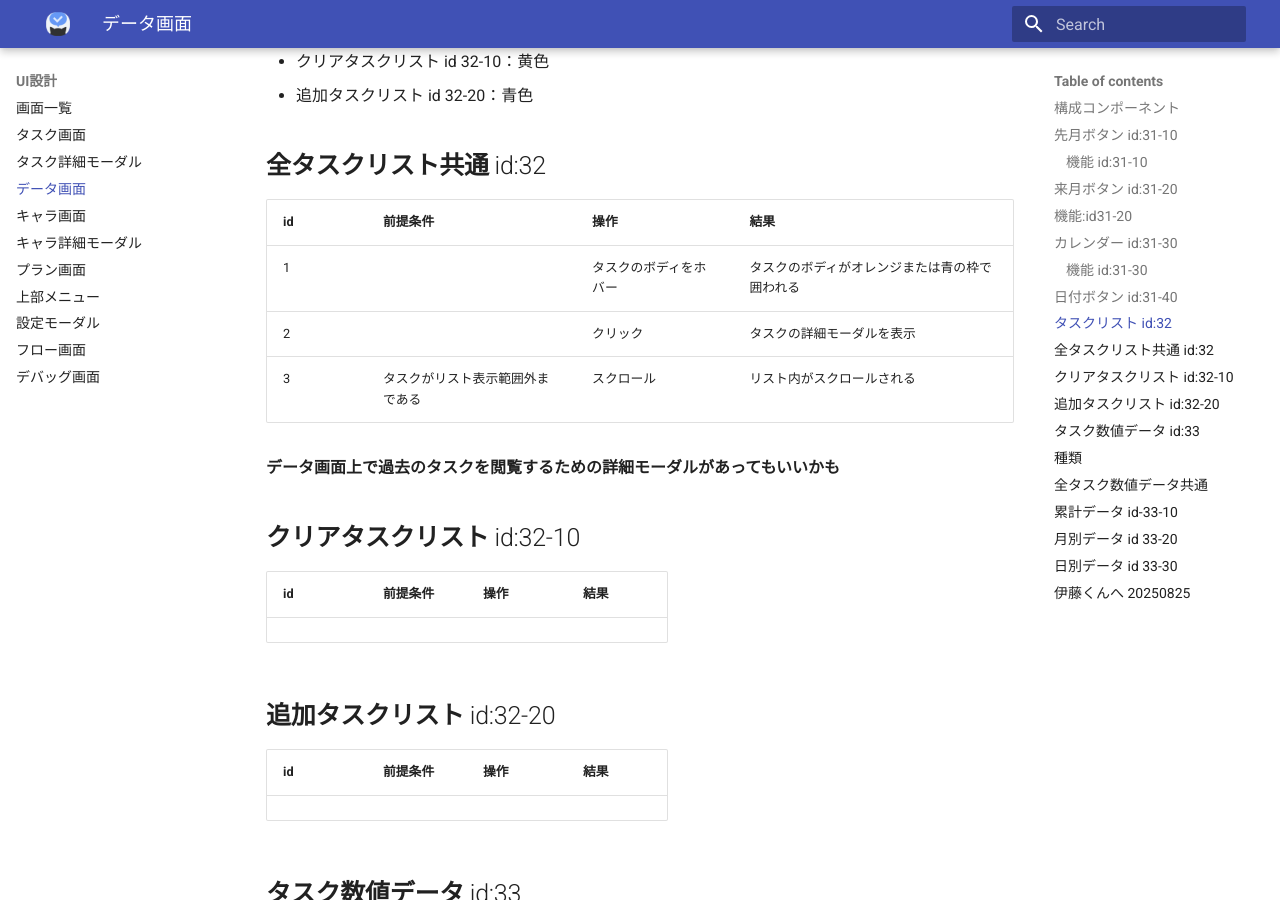
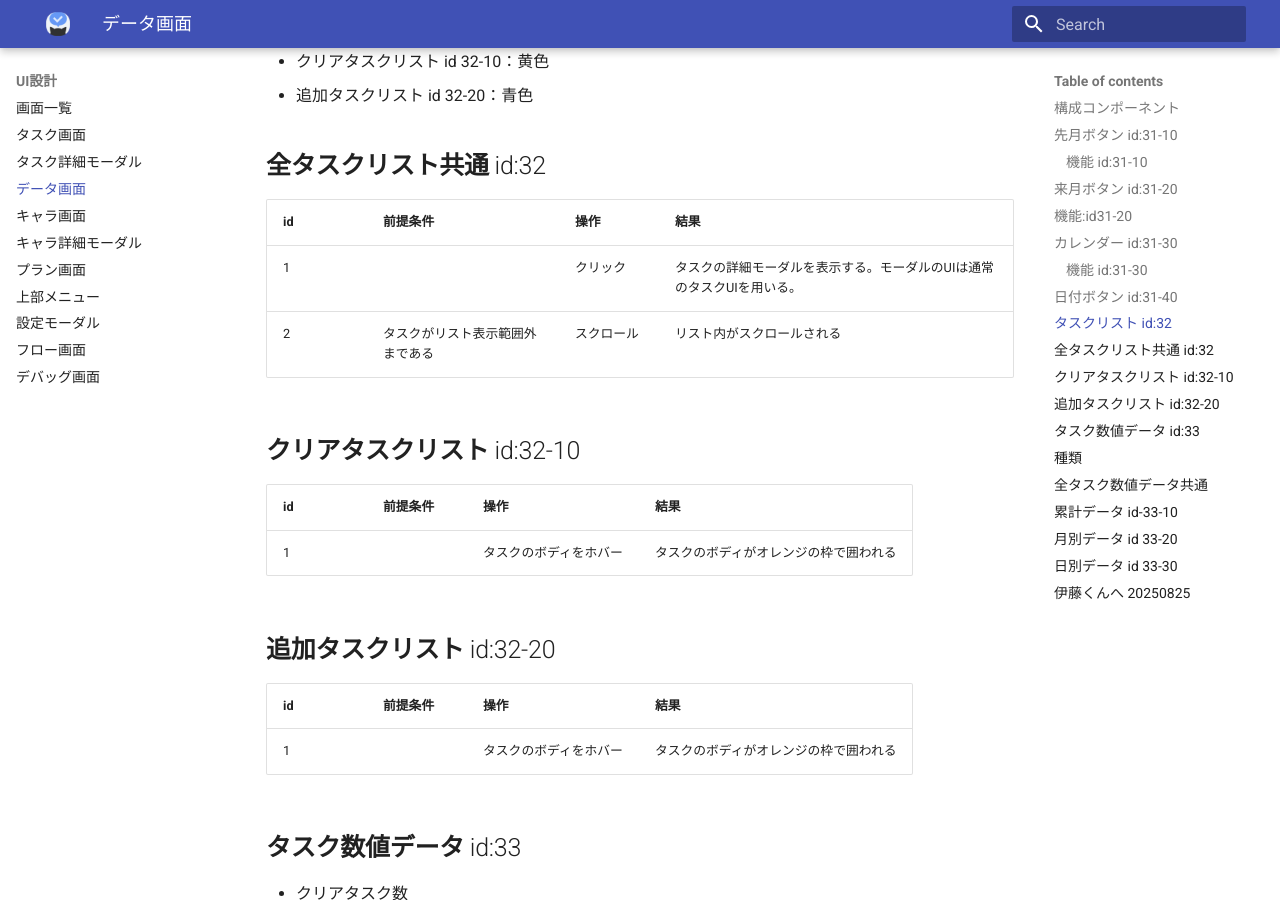
Before and after one commit to CharaDo-Official/CharaDo, an MkDocs documentation site: the page built from docs/10_design/30_data.md, in a window 1280 px wide and 900 px high, scrolled down 2833 px. Built offline with MkDocs 1.6.1 and Material for MkDocs 9.7.7, drawn with Linux system fonts in a browser that asks for light colours.

Commit message:
id32関連の修正。 ・ホバーしたときの結果をクリアタスクリストと追加タスクリストで分割して表示。 ・タスク詳細モーダルには通所のタスクUIを用いることを明記。

```diff
--- a/docs/10_design/30_data.md
+++ b/docs/10_design/30_data.md
@@ -64,19 +64,20 @@
 
 |id|前提条件|操作|結果|
 |-------|-------|-------|-------|
-|1||タスクのボディをホバー|タスクのボディがオレンジまたは青の枠で囲われる|
-|2||クリック|タスクの詳細モーダルを表示|
-|3|タスクがリスト表示範囲外まである|スクロール|リスト内がスクロールされる|
+|1||クリック|タスクの詳細モーダルを表示する。モーダルのUIは通常のタスクUIを用いる。|
+|2|タスクがリスト表示範囲外まである|スクロール|リスト内がスクロールされる|
 
-**データ画面上で過去のタスクを閲覧するための詳細モーダルがあってもいいかも**
+
 
 ## **クリアタスクリスト** id:32-10
 |id|前提条件|操作|結果|
 |-------|-------|-------|-------|
+|1||タスクのボディをホバー|タスクのボディがオレンジの枠で囲われる|
 
 ## **追加タスクリスト** id:32-20
 |id|前提条件|操作|結果|
 |-------|-------|-------|-------|
+|1||タスクのボディをホバー|タスクのボディがオレンジの枠で囲われる|
 
 ## **タスク数値データ** id:33
 - クリアタスク数
```
